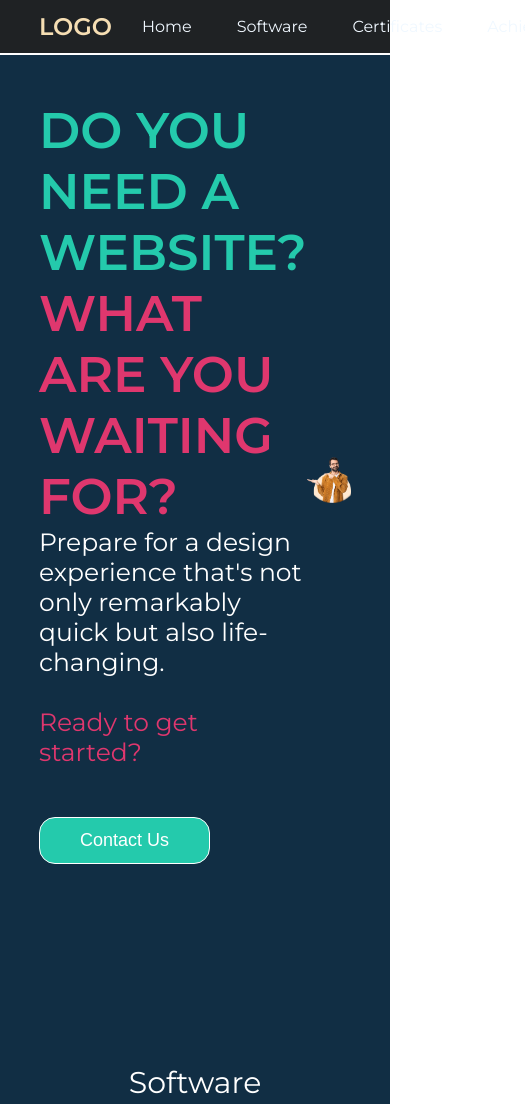
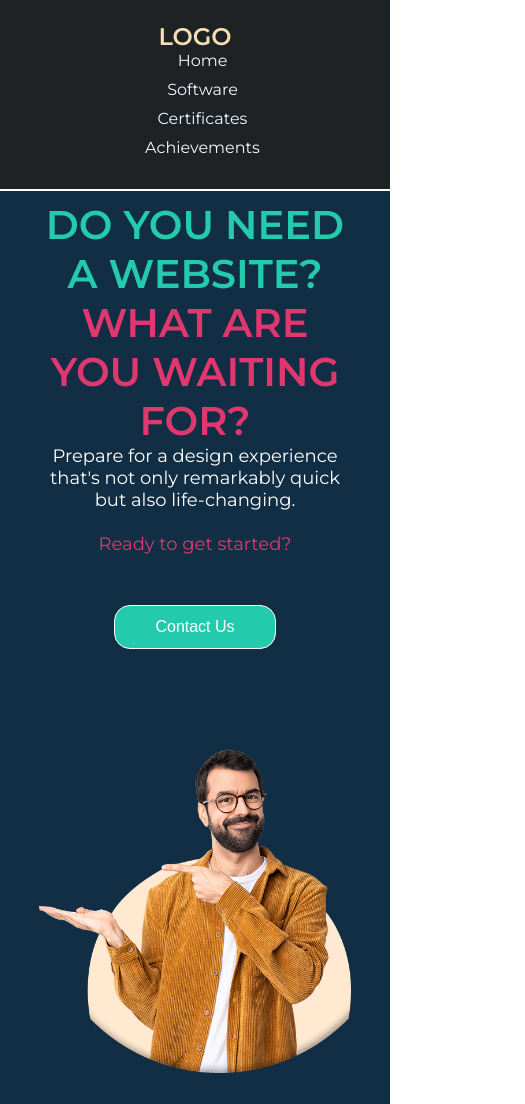
Before and after one commit to AlisanGuler/Project-Portfolio, a plain HTML site: page index.html in a window 390 px wide. Shown: the top 1104 px of the page, 525 px wide, since content can reach past the window. Drawn offline with Linux system fonts and the light colour scheme.

Commit message:
Update style (Became Responsive) .css

```diff
--- a/Styles/style.css
+++ b/Styles/style.css
@@ -261,3 +261,79 @@ img{
 
 
 /* ACHIEVEMENTS SECTION ENDS */
+
+/* MEDIA QUERIES STARTS */
+
+@media screen and (max-width: 768px) {
+
+    header {
+      width: 100%;
+      padding: 10px 0;
+    }
+
+    .navbar {
+      width: 90%;
+      margin-bottom: 0 auto;
+      flex-direction: column;
+    }
+
+    .navlink {
+      flex-direction: column;
+      text-align: center;
+      margin-bottom: 0px;
+    }
+
+    .navlink li {
+      margin-bottom: 10px;
+    }
+
+    .home {
+      flex-direction: column;
+      text-align: center;
+    }
+
+    .home_child {
+      flex-basis: 100%;
+      margin-top: 100px;
+    }
+
+    .home_child h1 {
+      font-size: 40px;
+    }
+
+    .home_child p {
+      font-size: 18px;
+    }
+
+    .btn {
+      font-size: 16px;
+    }
+
+    .software {
+      flex-direction: column;
+      text-align: center;
+    }
+
+    .software_child {
+      flex-basis: 80%;
+      margin: 0 auto;
+    }
+
+    .certificates {
+      flex-direction: column;
+    }
+
+    .certificates_child {
+      flex-basis: 100%;
+      margin-bottom: 20px;
+    }
+
+    .achievement {
+      flex-direction: column;
+    }
+
+    .achievement_child {
+      flex-basis: 100%;
+    }
+  }
+  /* MEDIA QUERIES ENDS */
```
